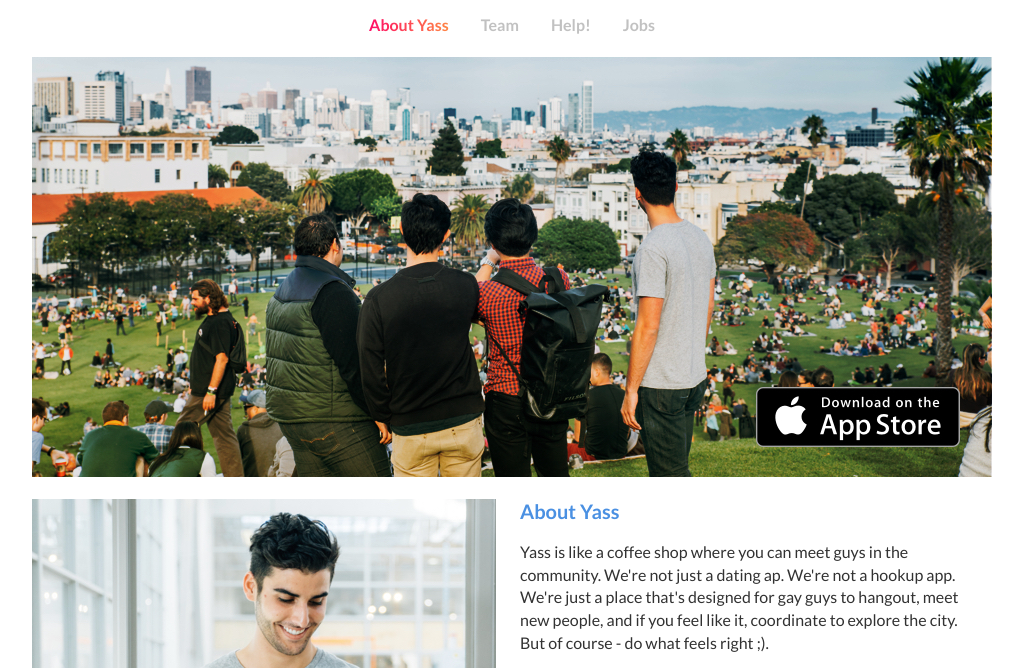
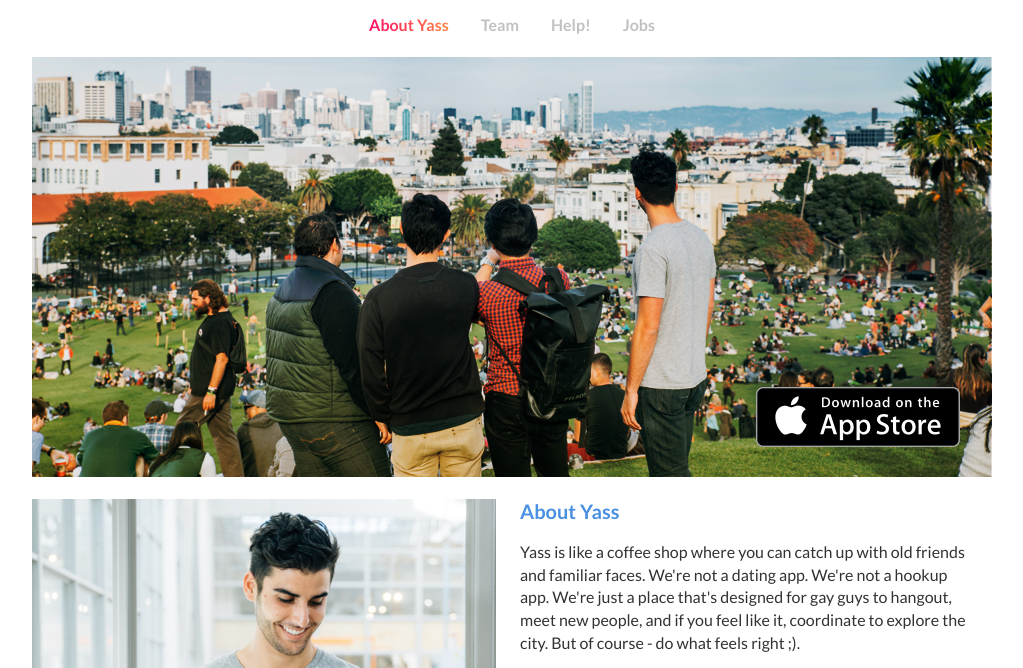
Before and after one commit to jacqt/melamine_site, a website: page index.html in a window 1280 px wide. Shown: the part 117-785 px from the top of the page, without its empty margins (128-1151 px from the left). Drawn offline with Linux system fonts and the light colour scheme.

Commit message:
updated copy for app descrip

```diff
--- a/index.html
+++ b/index.html
@@ -82,7 +82,7 @@ div.sub-template-item {
             <!-- Custom content per page goes here -->
             <div class="sub-template-item about-yass">
               <h2>About Yass</h2>
-              <p> Yass is like a coffee shop where you can meet guys in the community. We're not just a dating ap. We're not a hookup app. We're just a place that's designed for gay guys to hangout, meet new people, and if you feel like it, coordinate to explore the city. But of course - do what feels right ;).
+              <p> Yass is like a coffee shop where you can catch up with old friends and familiar faces. We're not a dating app. We're not a hookup app. We're just a place that's designed for gay guys to hangout, meet new people, and if you feel like it, coordinate to explore the city. But of course - do what feels right ;).
               </p>
 
               <p>
```
